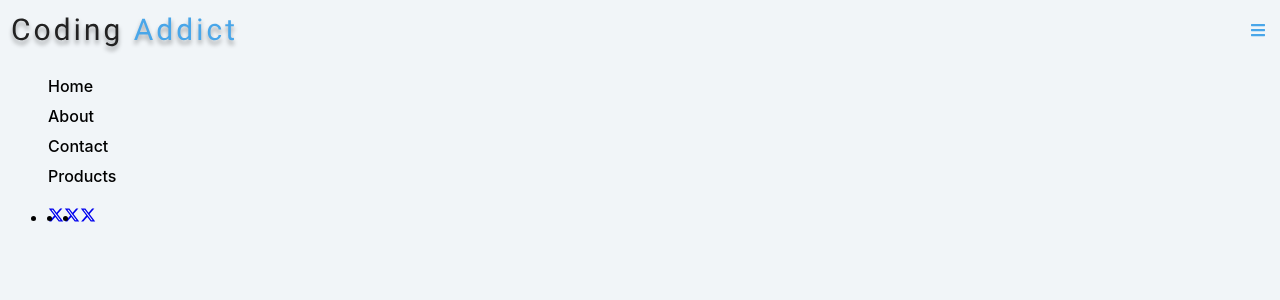
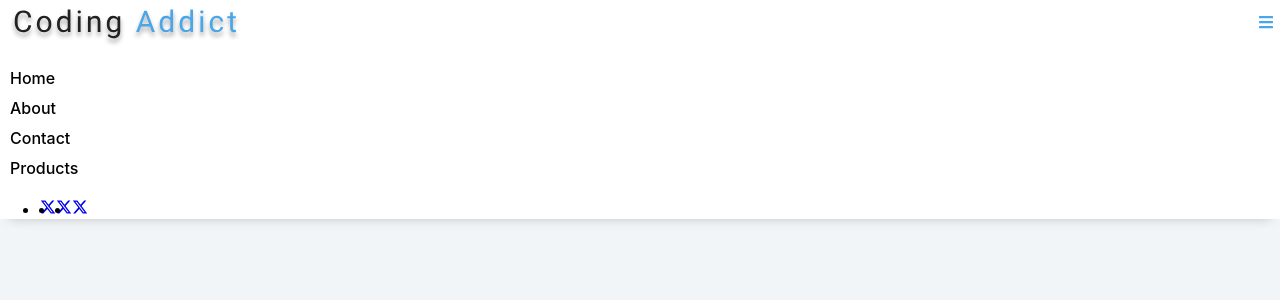
Before and after one commit to LaurenCummings/navbar-project, a React (Vite) app: page / in a window 1280 px wide. Shown: the top 300 px of the page. Built offline with nearby package versions, Linux system fonts and the light colour scheme.

Commit message:
Added box shadow on navbar

```diff
--- a/src/App.css
+++ b/src/App.css
@@ -2,4 +2,5 @@ body {
     font-family: -apple-system, BlinkMacSystemFont, 'Segoe UI', Roboto, Oxygen,
     Ubuntu, Cantarell, 'Open Sans', 'Helvetica Neue', sans-serif;
     background-color: rgb(241, 245, 248);
+    margin: 0;
 }
--- a/src/Navbar.css
+++ b/src/Navbar.css
@@ -1,5 +1,11 @@
+nav {
+    background-color: white;
+    box-shadow: 0 10px 10px -10px rgb(196, 195, 195);
+}
+
 .nav-header {
     display: flex;
+    padding-left: 10px;
 }
 
 .nav-toggle {
@@ -12,6 +18,7 @@
 
 .links {
     list-style-type: none;
+    padding-left: 10px;
 }
 
 .links a {
```
